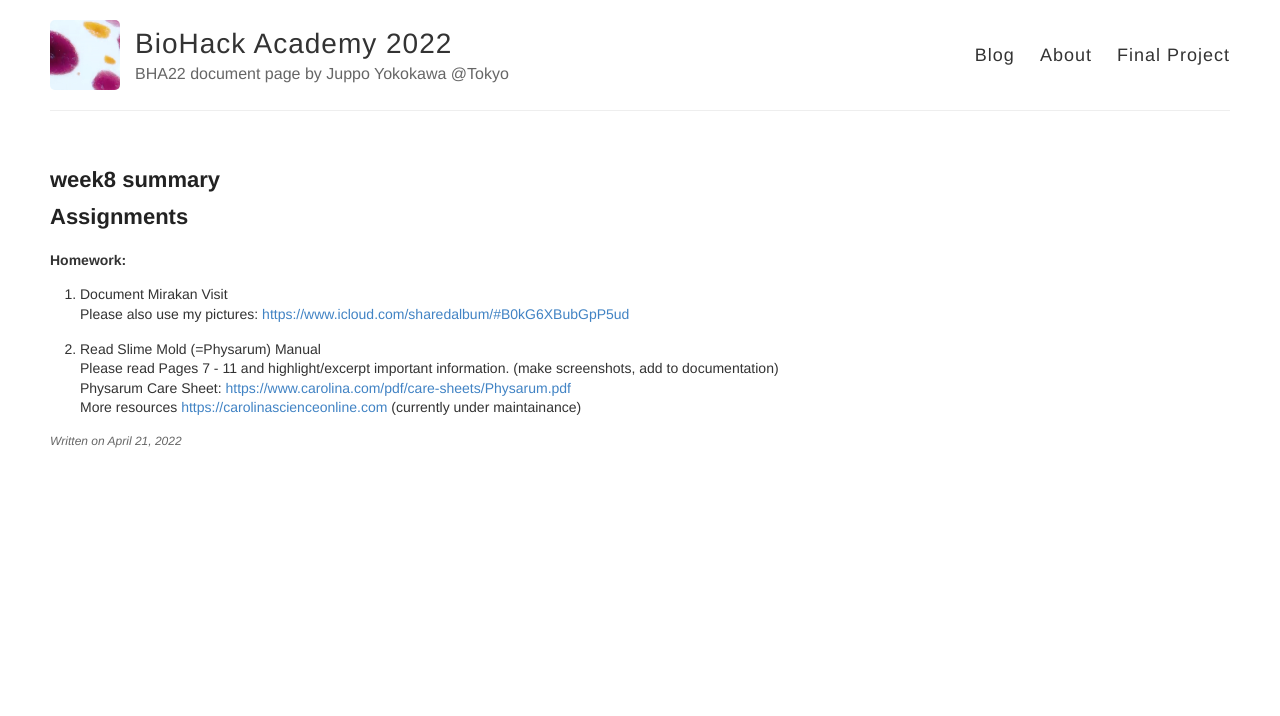
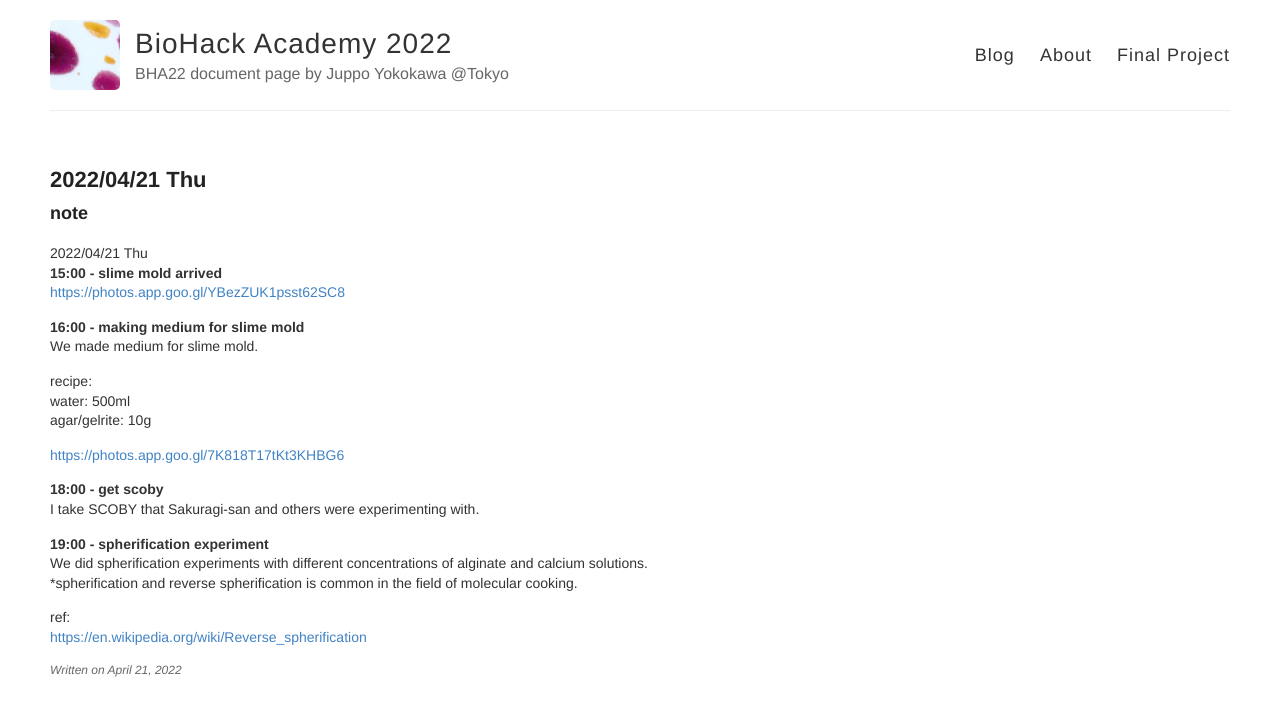
Before and after one commit to juppoyokokawa/bha22, a Jekyll site: the page built from _posts/2022-04-21-week8_01.md, in a window 1280 px wide. Shown: the top 716 px of the page. Built offline with Jekyll 4.4.1, drawn with Linux system fonts in a browser that asks for light colours.

Commit message:
[update]

```diff
--- a/_posts/2022-04-21-week8_01.md
+++ b/_posts/2022-04-21-week8_01.md
@@ -1,14 +1,28 @@
 ---
 layout: post
-title: week8 summary
+title: 2022/04/21 Thu
 ---
 
-# Assignments
-**Homework:**
-1. Document Mirakan Visit
-Please also use my pictures: [https://www.icloud.com/sharedalbum/#B0kG6XBubGpP5ud](https://www.icloud.com/sharedalbum/#B0kG6XBubGpP5ud)
+## note
+2022/04/21 Thu
+**15:00 - slime mold arrived**
+[https://photos.app.goo.gl/YBezZUK1psst62SC8](https://photos.app.goo.gl/YBezZUK1psst62SC8)
 
-2. Read Slime Mold (=Physarum) Manual
-Please read Pages 7 - 11 and highlight/excerpt important information. (make screenshots, add to documentation)
-Physarum Care Sheet: [https://www.carolina.com/pdf/care-sheets/Physarum.pdf](https://www.carolina.com/pdf/care-sheets/Physarum.pdf)
-More resources [https://carolinascienceonline.com](https://carolinascienceonline.com) (currently under maintainance)
+**16:00 - making medium for slime mold**
+We made medium for slime mold.
+
+recipe:
+water: 500ml
+agar/gelrite: 10g
+
+[https://photos.app.goo.gl/7K818T17tKt3KHBG6](https://photos.app.goo.gl/7K818T17tKt3KHBG6)
+
+**18:00 - get scoby**
+I take SCOBY that Sakuragi-san and others were experimenting with.
+
+**19:00 - spherification experiment**
+We did spherification experiments with different concentrations of alginate and calcium solutions.
+*spherification and reverse spherification is common in the field of molecular cooking.
+
+ref:
+[https://en.wikipedia.org/wiki/Reverse_spherification](https://en.wikipedia.org/wiki/Reverse_spherification)
```
Also changed, not shown: _posts/2022-04-21-week8sum.md (added, +14 -0 lines).
